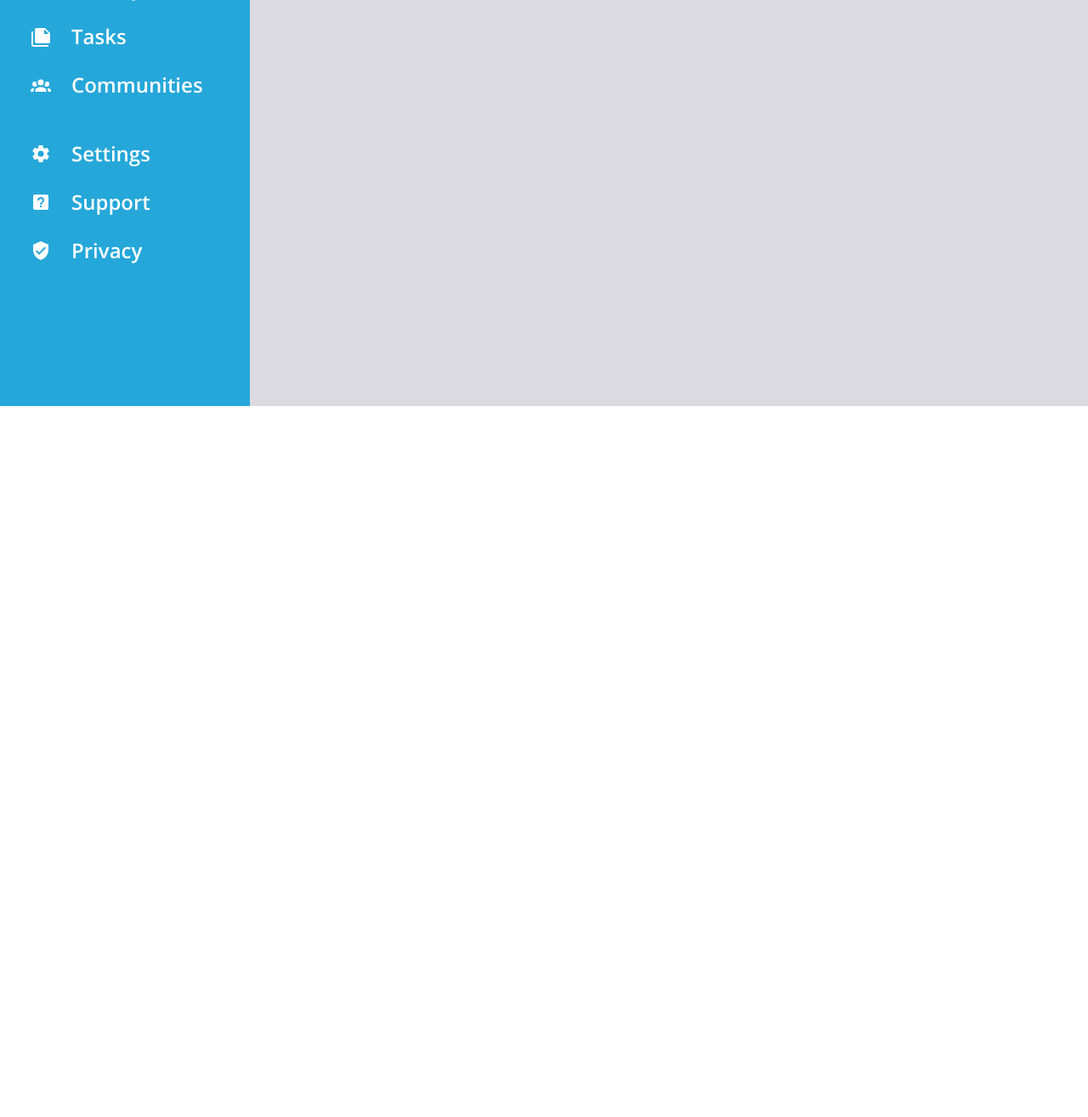
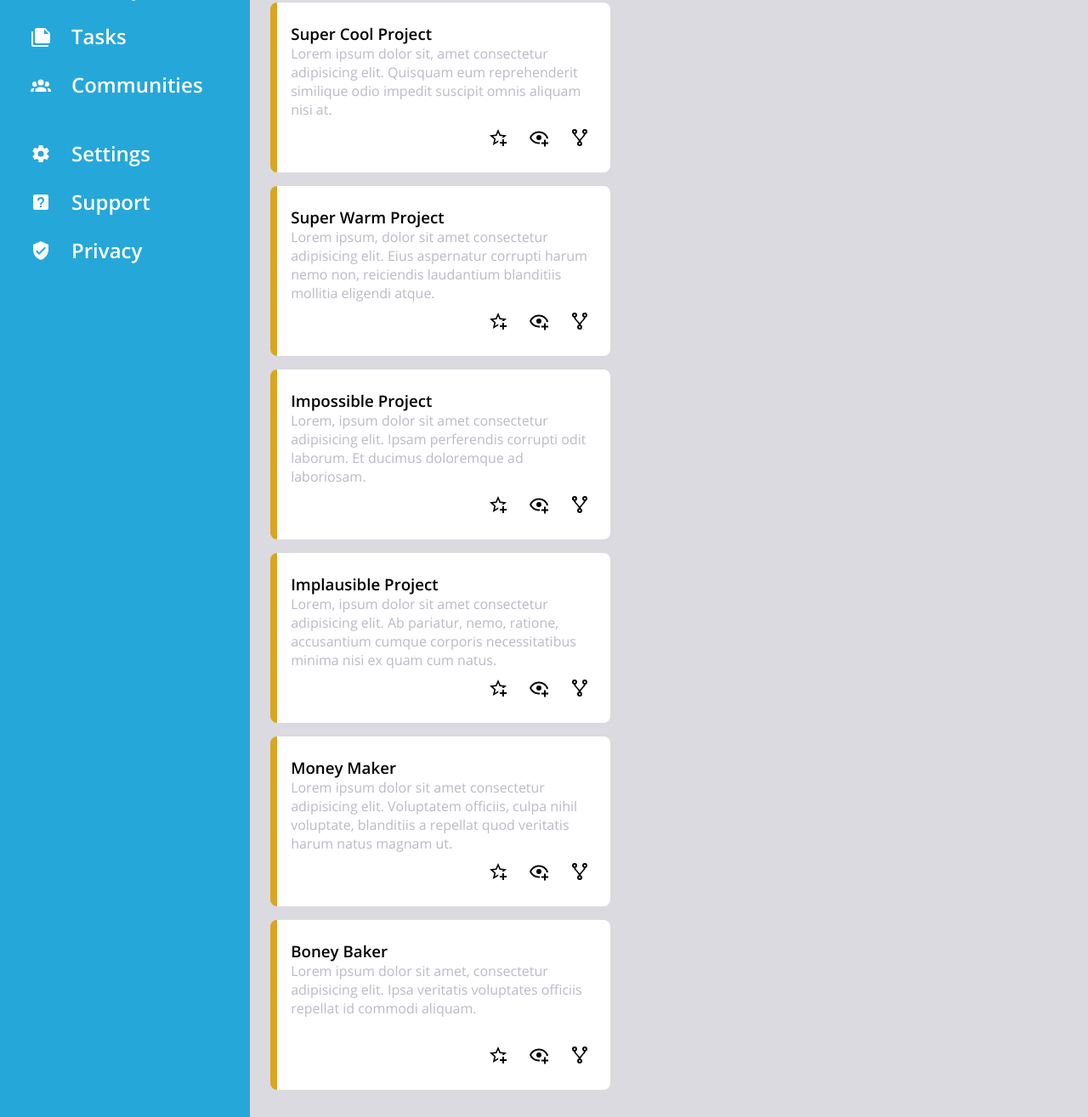
Before and after one commit to Stevi4/admin_dashboard, a plain HTML site: page index.html in a window 1280 px wide. Shown: the part 322-1637 px from the top of the page at 85% size. Before the commit the page ends 800 px from the top, so only its background shows below. Drawn offline with Linux system fonts and the light colour scheme.

Commit message:
Implement project list

```diff
--- a/index.html
+++ b/index.html
@@ -20,32 +20,32 @@
 
       <a href="#">
         <img src="icons/home.svg" alt="Home" class="filter-white">
-        <p>Home</p>
+        <h2>Home</h2>
       </a>
 
       <a href="#">
         <img src="icons/card-account-details-outline.svg" alt="Profile" class="filter-white">
-        <p>Profile</p>
+        <h2>Profile</h2>
       </a>
 
       <a href="#">
         <img src="icons/message-reply.svg" alt="Messages" class="filter-white">
-        <p>Messages</p>
+        <h2>Messages</h2>
       </a>
 
       <a href="#">
         <img src="icons/clock-time-three.svg" alt="History" class="filter-white">
-        <p>History</p>
+        <h2>History</h2>
       </a>
 
       <a href="#">
         <img src="icons/note-multiple.svg" alt="Tasks" class="filter-white">
-        <p>Tasks</p>
+        <h2>Tasks</h2>
       </a>
 
       <a href="#">
         <img src="icons/account-group.svg" alt="Communities" class="filter-white">
-        <p>Communities</p>
+        <h2>Communities</h2>
       </a>
 
     </div>
@@ -54,17 +54,17 @@
 
       <a href="#">
         <img src="icons/cog.svg" alt="Settings" class="filter-white">
-        <p>Settings</p>
+        <h2>Settings</h2>
       </a>
 
       <a href="#">
         <img src="icons/help-box.svg" alt="Support" class="filter-white">
-        <p>Support</p>
+        <h2>Support</h2>
       </a>
 
       <a href="#">
         <img src="icons/shield-check.svg" alt="Privacy" class="filter-white">
-        <p>Privacy</p>
+        <h2>Privacy</h2>
       </a>
 
     </div>
@@ -91,7 +91,7 @@
     <div>
       <a href="#"><img src="images/default.jpg" class="profile-picture"></a>
       <div>
-        <h2>Hi there,</h2>
+        <h3>Hi there,</h3>
         <h2>Morgan Oakley (@morgan)</h2>
       </div>
     </div>
@@ -107,6 +107,101 @@
 
   <div class="main">
 
+    <div id="projects">
+
+      <h2>Your Projects</h2>
+
+      <div id="project-list">
+
+        <div class="project">
+          <div></div>
+          <div>
+            <h3>Super Cool Project</h3>
+            <p>Lorem ipsum dolor sit, amet consectetur adipisicing elit. Quisquam eum reprehenderit similique odio impedit suscipit omnis aliquam nisi at.</p>
+            <div class="actions">
+              <a href="#"><img src="icons/star-plus-outline.svg" alt="Favorite"></a>
+              <a href="#"><img src="icons/eye-plus-outline.svg" alt="Follow"></a>
+              <a href="#"><img src="icons/source-fork.svg" alt="Fork"></a>
+            </div>
+          </div>
+        </div>
+
+        <div class="project">
+          <div></div>
+          <div>
+            <h3>Super Warm Project</h3>
+            <p>Lorem ipsum, dolor sit amet consectetur adipisicing elit. Eius aspernatur corrupti harum nemo non, reiciendis laudantium blanditiis mollitia eligendi atque.</p>
+            <div class="actions">
+              <a href="#"><img src="icons/star-plus-outline.svg" alt="Favorite"></a>
+              <a href="#"><img src="icons/eye-plus-outline.svg" alt="Follow"></a>
+              <a href="#"><img src="icons/source-fork.svg" alt="Fork"></a>
+            </div>
+          </div>
+        </div>
+
+        <div class="project">
+          <div></div>
+          <div>
+            <h3>Impossible Project</h3>
+            <p>Lorem, ipsum dolor sit amet consectetur adipisicing elit. Ipsam perferendis corrupti odit laborum. Et ducimus doloremque ad laboriosam.</p>
+            <div class="actions">
+              <a href="#"><img src="icons/star-plus-outline.svg" alt="Favorite"></a>
+              <a href="#"><img src="icons/eye-plus-outline.svg" alt="Follow"></a>
+              <a href="#"><img src="icons/source-fork.svg" alt="Fork"></a>
+            </div>
+          </div>
+        </div>
+
+        <div class="project">
+          <div></div>
+          <div>
+            <h3>Implausible Project</h3>
+            <p>Lorem, ipsum dolor sit amet consectetur adipisicing elit. Ab pariatur, nemo, ratione, accusantium cumque corporis necessitatibus minima nisi ex quam cum natus.</p>
+            <div class="actions">
+              <a href="#"><img src="icons/star-plus-outline.svg" alt="Favorite"></a>
+              <a href="#"><img src="icons/eye-plus-outline.svg" alt="Follow"></a>
+              <a href="#"><img src="icons/source-fork.svg" alt="Fork"></a>
+            </div>
+          </div>
+        </div>
+
+        <div class="project">
+          <div></div>
+          <div>
+            <h3>Money Maker</h3>
+            <p>Lorem ipsum dolor sit amet consectetur adipisicing elit. Voluptatem officiis, culpa nihil voluptate, blanditiis a repellat quod veritatis harum natus magnam ut.</p>
+            <div class="actions">
+              <a href="#"><img src="icons/star-plus-outline.svg" alt="Favorite"></a>
+              <a href="#"><img src="icons/eye-plus-outline.svg" alt="Follow"></a>
+              <a href="#"><img src="icons/source-fork.svg" alt="Fork"></a>
+            </div>
+          </div>
+        </div>
+
+        <div class="project">
+          <div></div>
+          <div>
+            <h3>Boney Baker</h3>
+            <p>Lorem ipsum dolor sit amet, consectetur adipisicing elit. Ipsa veritatis voluptates officiis repellat id commodi aliquam.</p>
+            <div class="actions">
+              <a href="#"><img src="icons/star-plus-outline.svg" alt="Favorite"></a>
+              <a href="#"><img src="icons/eye-plus-outline.svg" alt="Follow"></a>
+              <a href="#"><img src="icons/source-fork.svg" alt="Fork"></a>
+            </div>
+          </div>
+        </div>
+
+      </div>
+    </div>
+
+    <div id="announcements">
+
+    </div>
+
+    <div id="trending">
+
+    </div>
+
   </div>
 
 </body>
--- a/style.css
+++ b/style.css
@@ -36,6 +36,10 @@ p {
   margin: 0px;
 }
 
+img {
+  height: 1.5rem;
+}
+
 .sidebar {
   grid-row: 1 / 3;
   background-color: #25a7da;
@@ -63,18 +67,14 @@ h1 {
   margin-top: 3rem;
 }
 
-.sidebar div a img {
-  height: 1em;
-  margin-right: 1em;
-}
-
-.sidebar p {
+.sidebar h2 {
   font-size: 1em;
+  font-weight: 500;
+  margin: 0em 0em 0em 1em;
 }
 
 .sidebar div a {
   font-size: 1.5rem;
-  font-weight: 500;
   margin-left: 0.75rem;
   margin-top: 1.5rem;
 }
@@ -93,10 +93,6 @@ h1 {
   grid-template: 1fr 1fr / 2fr 1fr;
   align-items: center;
   padding: 16px 48px 16px 48px;
-}
-
-.header img {
-  height: 1.5rem;
 }
 
 .header > div, .header form, .header a, .header label{
@@ -146,12 +142,13 @@ h1 {
   height: 4.5rem;
 }
 
-.header div div h2:first-child {
+.header div div h3 {
   font-size: 1rem;
+  font-weight: 500;
   margin: 0px;
 }
 
-.header div div h2:last-child {
+.header div div h2 {
   font-size: 1.75rem;
   margin: 0px;
 }
@@ -164,6 +161,7 @@ h1 {
 .header button {
   background-color: #25a7da;
   color: white;
+  font-family: "Open Sans";
   font-size: 1.25rem;
   font-weight: 500;
   padding-top: .5rem;
@@ -173,5 +171,76 @@ h1 {
 }
 
 .main {
+  display: grid;
+  grid-template: 1fr 1fr / 3fr 1fr;
+  gap: 16px;
+  padding: 32px 32px 32px 24px;
   background-color: #dadae0;
 }
+
+.main h2 {
+  font-weight: 500;
+  margin: 0px 0px 1rem 0px;
+}
+
+#projects {
+  grid-row: 1 / 3;
+}
+
+#project-list {
+  display: grid;
+  grid-template-columns: repeat(auto-fit, 25rem);
+  gap: 16px;
+}
+
+.project {
+  display: grid;
+  grid-template-columns: 0.5rem 1fr;
+  width: 25rem;
+  height: 12.5rem;
+  border-radius: 0.5rem;
+  overflow: hidden;
+}
+
+.project > div:first-child {
+  background-color:goldenrod;
+}
+
+.project > div:last-child {
+  padding: 1.5rem 1.5rem 1.5rem 1rem;
+  background-color: white;
+  display: inline-grid;
+  grid-template-rows: auto auto 1fr auto;
+  grid-template-areas: "h" "p" "." "a"
+}
+
+.project h3 {
+  margin: 0px;
+  font-weight: 500;
+  grid-area: h;
+}
+
+.project p {
+  color: #babac5;
+  grid-area: p;
+}
+
+.project .actions {
+  display: inline-grid;
+  grid-template-columns: 1fr auto auto auto;
+  gap: 1.5rem;
+  grid-area: a;
+  grid-template-areas: ". f1 f2 f3";
+}
+
+.project .actions a:first-child {
+  grid-area: f1;
+}
+
+.project .actions a:nth-child(2) {
+  grid-area: f2;
+}
+
+.project .actions a:last-child {
+  grid-area: f3;
+}
```
